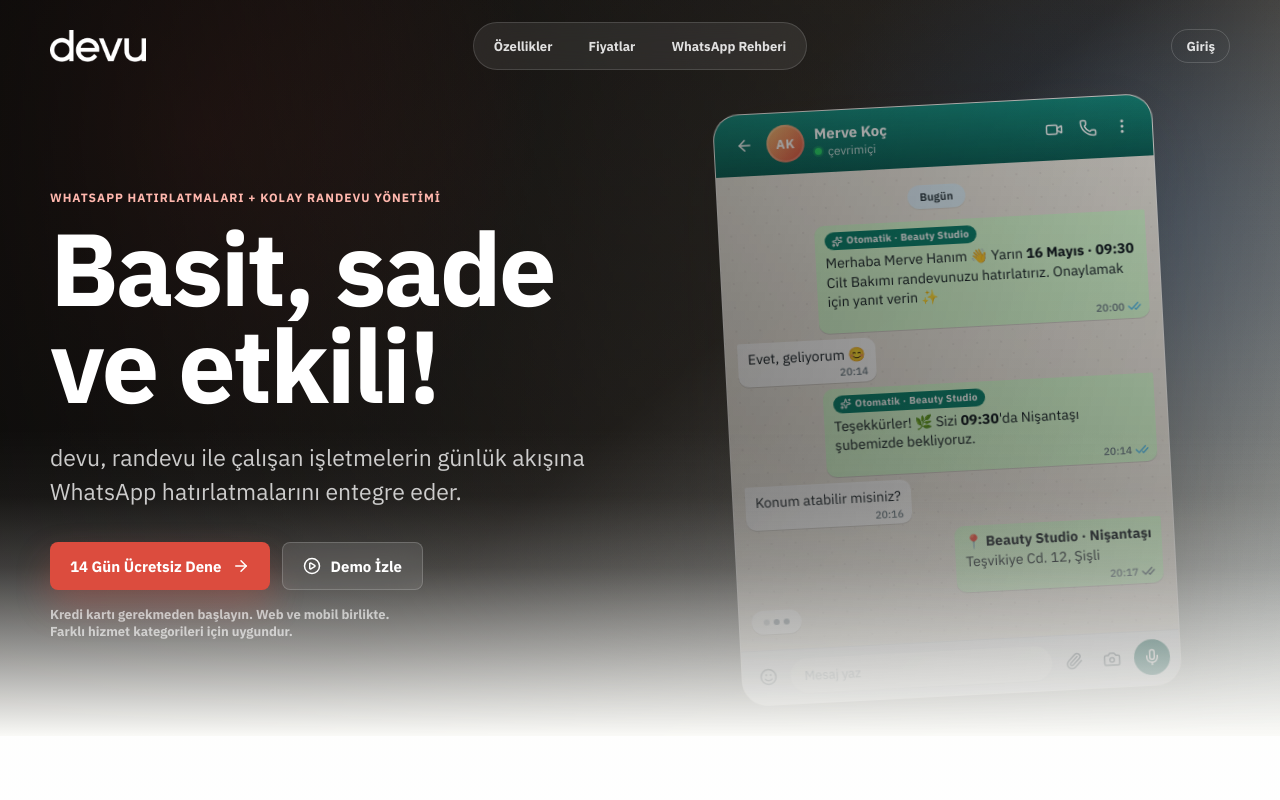
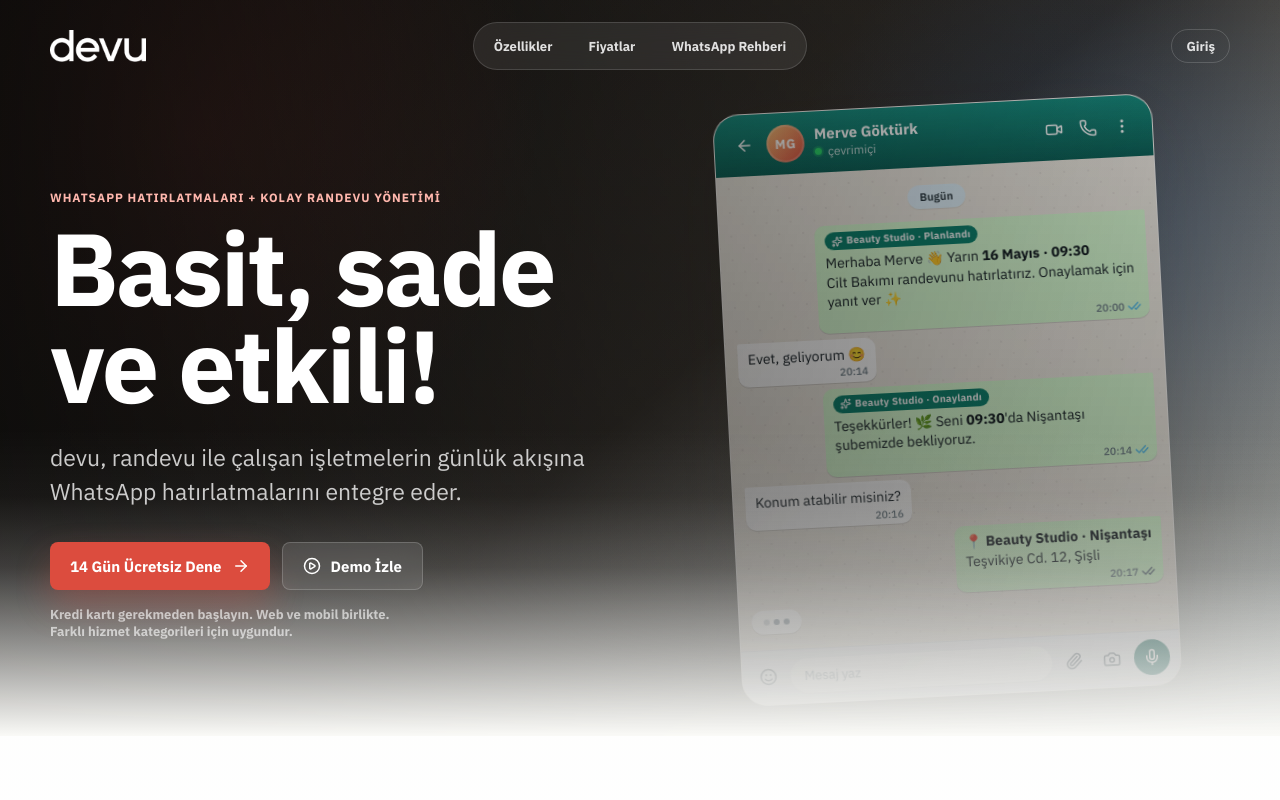
Before and after one commit to sabakukhyraa/devu-landing-page, a React (Vite) app: page / in a window 1280 px wide. Shown: the top 800 px of the page. Built offline with nearby package versions, Linux system fonts and the light colour scheme.

Commit message:
Refactor chat messages for improved clarity; update user names and appointment statuses

```diff
--- a/src/main.jsx
+++ b/src/main.jsx
@@ -51,11 +51,11 @@
     automated: true,
     body: (
       <p>
-        Merhaba Merve Hanım 👋 Yarın{" "}
-        <strong>16 Mayıs · 09:30</strong> Cilt Bakımı randevunuzu
-        hatırlatırız. Onaylamak için yanıt verin ✨
+        Merhaba Merve 👋 Yarın{" "}
+        <strong>16 Mayıs · 09:30</strong> Cilt Bakımı randevunu hatırlatırız. Onaylamak için yanıt ver ✨
       </p>
     ),
+    appointmentStatus: "Planlandı",
     time: "20:00",
     status: "read"
   },
@@ -69,10 +69,11 @@
     automated: true,
     body: (
       <p>
-        Teşekkürler! 🌿 Sizi <strong>09:30</strong>'da Nişantaşı
+        Teşekkürler! 🌿 Seni <strong>09:30</strong>'da Nişantaşı
         şubemizde bekliyoruz.
       </p>
     ),
+    appointmentStatus: "Onaylandı",
     time: "20:14",
     status: "read"
   },
@@ -438,9 +439,9 @@
         <button type="button" className="chat-icon-btn chat-back" aria-label="Geri">
           <ArrowLeft size={18} />
         </button>
-        <div className="chat-avatar" aria-hidden="true">AK</div>
+        <div className="chat-avatar" aria-hidden="true">MG</div>
         <div className="chat-contact">
-          <strong>Merve Koç</strong>
+          <strong>Merve Göktürk</strong>
           <span>
             <i className="chat-presence" aria-hidden="true" />
             çevrimiçi
@@ -473,7 +474,7 @@
               {entry.automated && (
                 <span className="chat-bubble-badge">
                   <Sparkles size={11} />
-                  Otomatik · Beauty Studio
+                  Beauty Studio · {entry.appointmentStatus}
                 </span>
               )}
               <div className="chat-bubble-body">{entry.body}</div>
```
